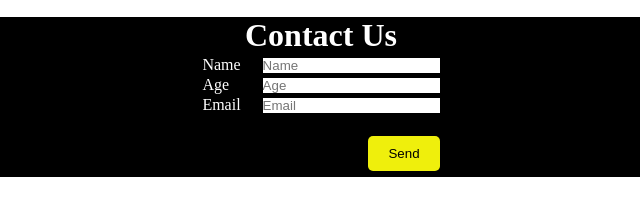
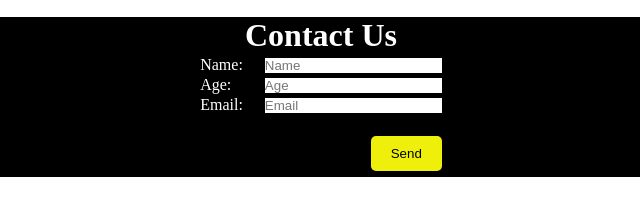
Before and after one commit to Rajesh-Techie5/Reestar, a plain HTML site: page index.html in a window 1280 px wide. Shown: the part 342-558 px from the top of the page, 319-959 px from the left. Drawn offline with Linux system fonts and the light colour scheme.

Commit message:
Update index.html

```diff
--- a/index.html
+++ b/index.html
@@ -53,7 +53,7 @@
                 <table>
                     <tbody><tr>
                         <td>
-                            <label for="">Name</label>
+                            <label for="">Name:</label>
                         </td>
                         <td>
                             <input type="text" name="" id="" placeholder="Name" class="contact-form__input">
@@ -62,7 +62,7 @@
                     </tr>
                     <tr>
                         <td>
-                            <label for="">Age</label>
+                            <label for="">Age:</label>
                         </td>
                         <td>
                             <input type="number" name="" id="" placeholder="Age" class="contact-form__input">
@@ -70,7 +70,7 @@
                     </tr>
                     <tr>
                         <td>
-                            <label for="">Email</label>
+                            <label for="">Email:</label>
                         </td>
                         <td>
                             <input type="email" name="" id="" placeholder="Email" class="contact-form__input">
```
